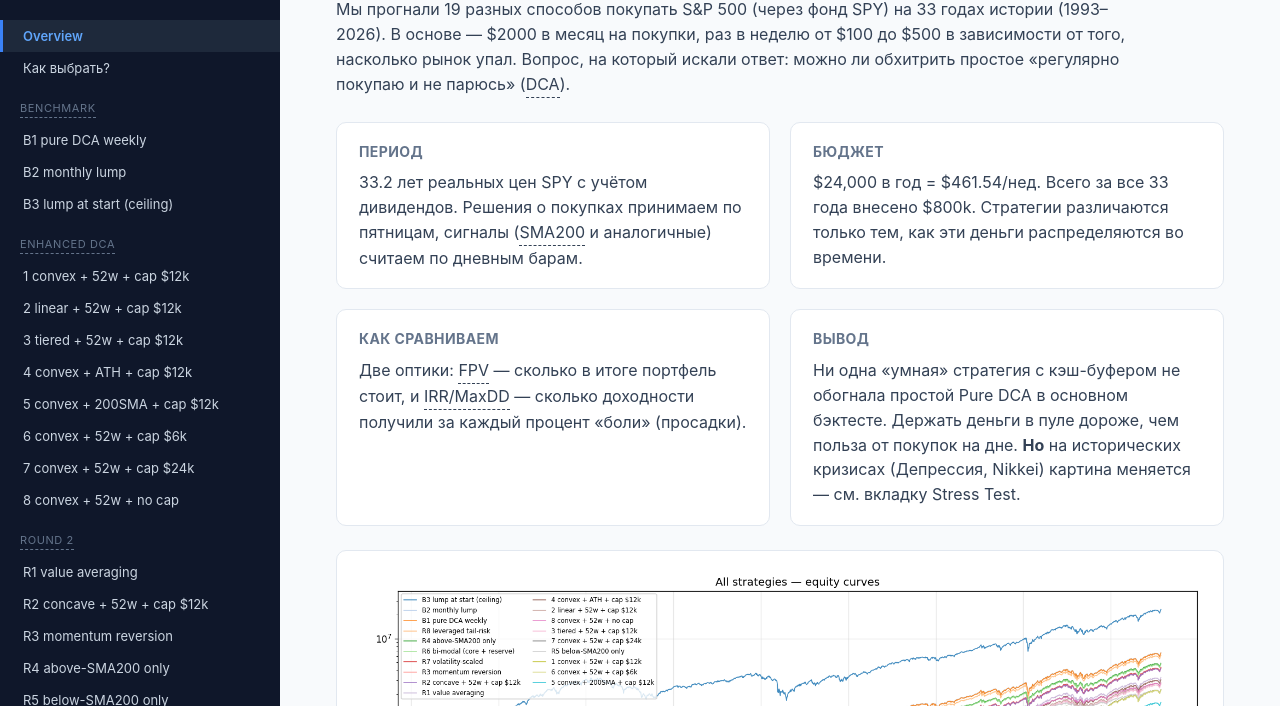
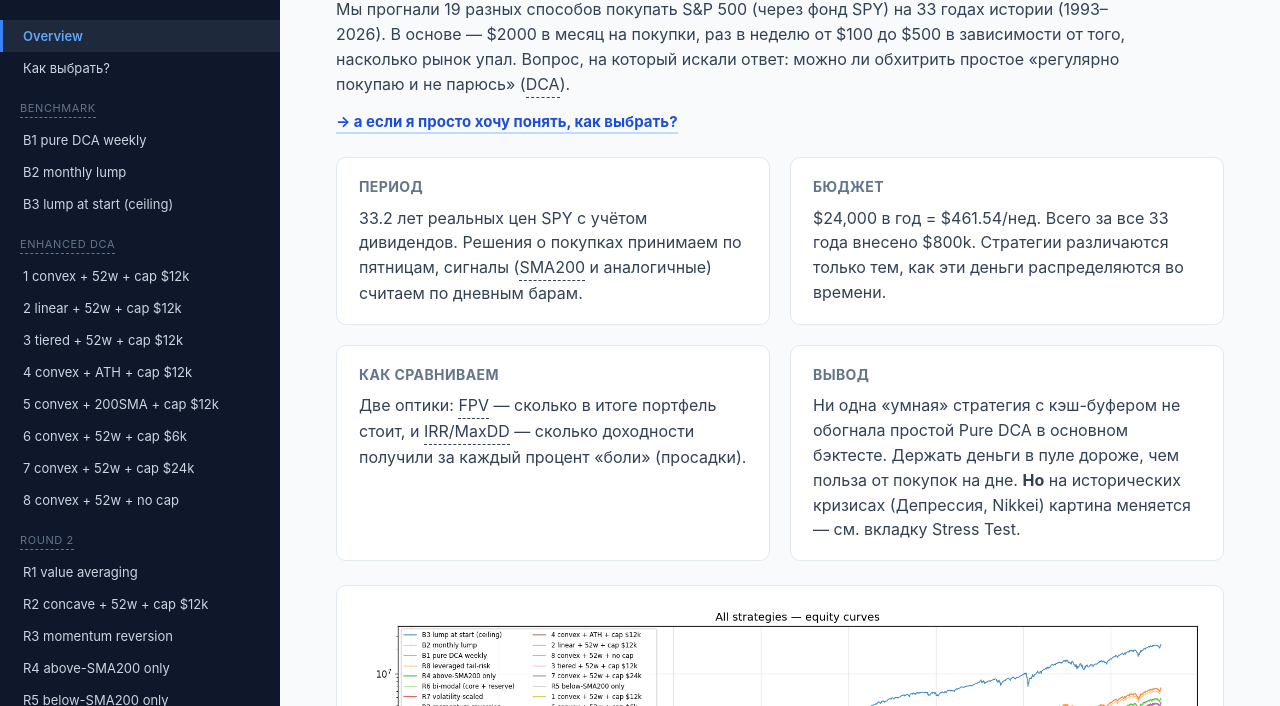
Before and after one commit to ClaudeResearchLab/spx-dca-backtest, a plain HTML site: page index.html in a window 1280 px wide. Shown: the part 94-800 px from the top of the page. Drawn offline with Linux system fonts and the light colour scheme.

Commit message:
Add 'как выбрать?' CTA link below overview lede

```diff
--- a/index.html
+++ b/index.html
@@ -25,6 +25,9 @@ h3 { font-size: 18px; margin: 28px 0 12px; color: #1e293b; }
 .category-pill.benchmark { background: #fef3c7; color: #92400e; }
 .category-pill.round2 { background: #dcfce7; color: #166534; }
 .lede { font-size: 16px; color: #334155; margin-bottom: 24px; max-width: 820px; }
+.chooser-cta { margin: -12px 0 24px; font-size: 15px; }
+.chooser-cta a { color: #1d4ed8; text-decoration: none; border-bottom: 2px solid #bfdbfe; padding-bottom: 1px; transition: border-color 0.12s, color 0.12s; }
+.chooser-cta a:hover { color: #1e40af; border-color: #1d4ed8; }
 .metrics-grid { display: grid; grid-template-columns: repeat(auto-fit, minmax(160px, 1fr)); gap: 12px; margin: 24px 0; }
 .metric-card { background: white; border: 1px solid #e2e8f0; border-radius: 10px; padding: 14px 16px; position: relative; }
 .metric-rank { position: absolute; top: 10px; right: 12px; font-size: 10px; font-weight: 700; letter-spacing: 0.3px; color: #64748b; background: #f1f5f9; padding: 2px 7px; border-radius: 10px; }
@@ -176,6 +179,8 @@ table.overview.stress td.neg { color: #991b1b; }
       <p class="lede">Мы прогнали 19 разных способов покупать S&amp;P 500 (через фонд SPY) на 33 годах истории
         (1993–2026). В основе — $2000 в месяц на покупки, раз в неделю от $100 до $500 в зависимости от того, насколько рынок упал.
         Вопрос, на который искали ответ: можно ли обхитрить простое «регулярно покупаю и не парюсь» (<span class="tip" data-tip="Dollar-Cost Averaging — покупка фиксированной суммы через равные промежутки, не глядя на цену. Простейший способ инвестировать.">DCA</span>).</p>
+
+      <p class="chooser-cta"><a href="#chooser" onclick="showTab('chooser'); return false;"><strong>→ а если я просто хочу понять, как выбрать?</strong></a></p>
 
       <div class="intro-grid">
         <div class="intro-card"><h4>Период</h4><p>33.2 лет реальных цен SPY с учётом дивидендов. Решения о покупках принимаем по пятницам, сигналы (<span class="tip" data-tip="Simple Moving Average 200 — средняя цена за последние 200 торговых дней. Популярный индикатор «тренда».">SMA200</span> и аналогичные) считаем по дневным барам.</p></div>
```
